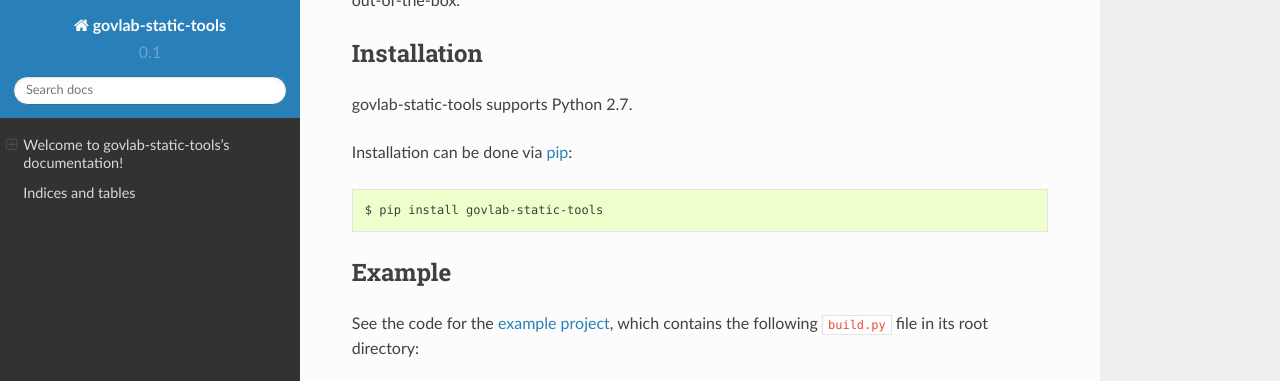
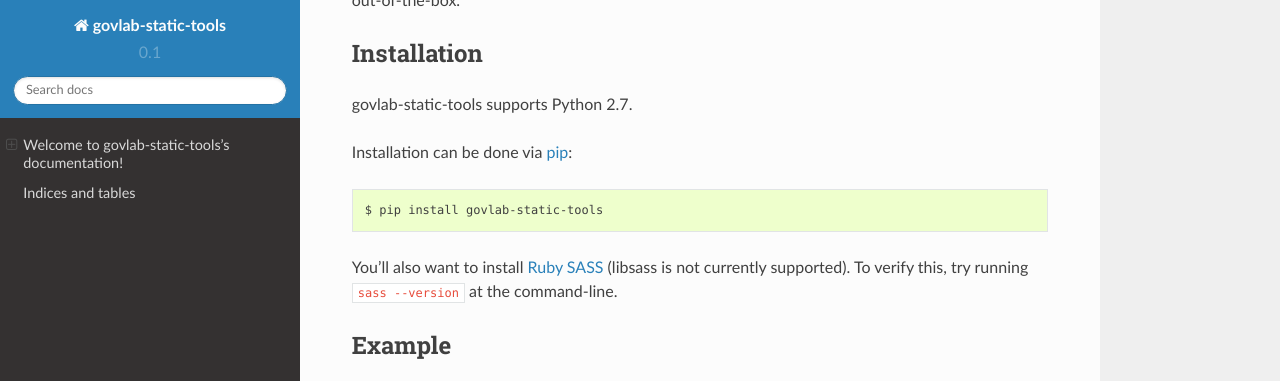
Before and after one commit to GovLab/govlab-static-tools, a Sphinx documentation site: the page built from docs/index.rst, in a window 1280 px wide and 900 px high, scrolled down 419 px, cut to the strip 0-381 px from the top of the window. Built offline with Sphinx 7.4.7 and the Read the Docs theme 2.0.0, drawn with Linux system fonts in a browser that asks for light colours.

Commit message:
Add a note about ruby sass. Fixes #2.

```diff
--- a/docs/index.rst
+++ b/docs/index.rst
@@ -31,6 +31,10 @@
 .. code-block:: bash
 
    $ pip install govlab-static-tools
+
+You'll also want to install `Ruby SASS`_ (libsass is not currently
+supported). To verify this, try running ``sass --version`` at the
+command-line.
 
 Example
 -------
@@ -92,5 +96,6 @@
 .. _staticjinja: http://staticjinja.readthedocs.org/
 .. _Jinja2: http://jinja.pocoo.org/
 .. _SASS: http://sass-lang.com/
+.. _Ruby SASS: http://sass-lang.com/install
 .. _pylinkchecker: https://github.com/mtlevolio/pylinkchecker
 .. _pip: https://pip.pypa.io/en/stable/
```
